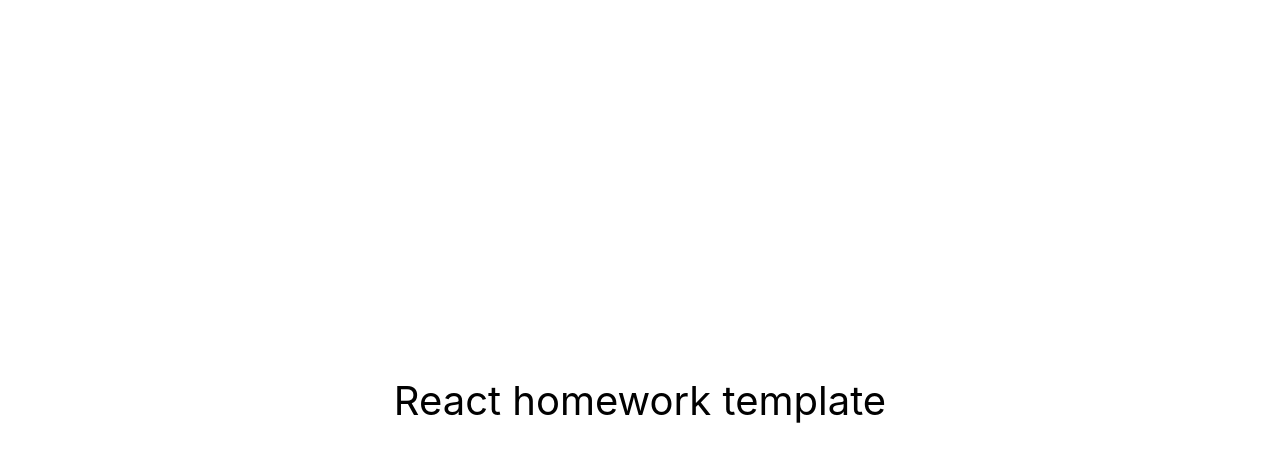
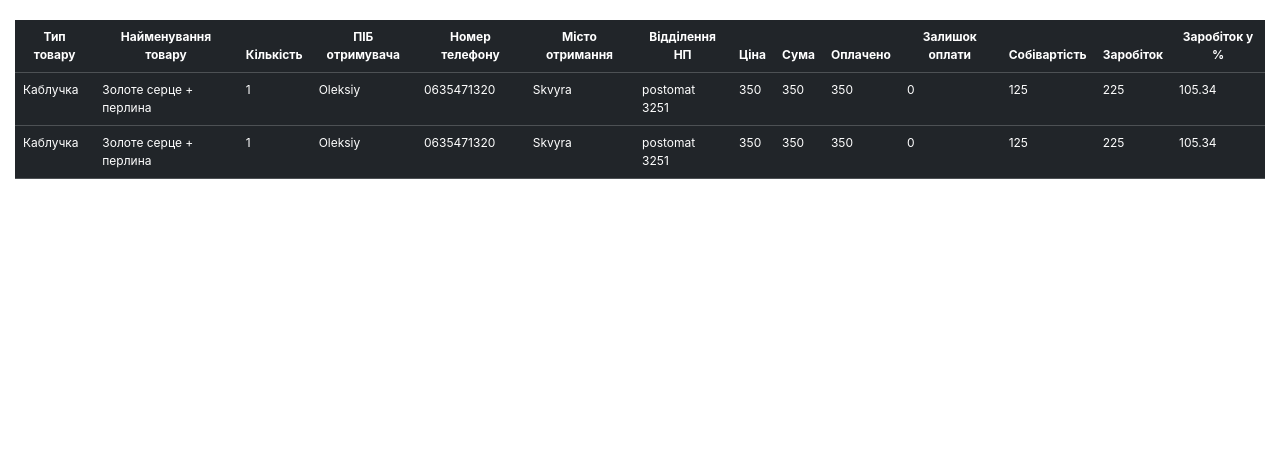
Before and after one commit to Ihorhomenko/table-departure-frontend, a React (Create React App) app: page / in a window 1280 px wide. Shown: the top 462 px of the page. Built offline with nearby package versions, Linux system fonts and the light colour scheme.

Commit message:
add table

```diff
--- a/package.json
+++ b/package.json
@@ -7,6 +7,7 @@
     "@testing-library/jest-dom": "^5.17.0",
     "@testing-library/react": "^13.4.0",
     "@testing-library/user-event": "^13.5.0",
+    "bootstrap": "^5.3.1",
     "react": "^18.2.0",
     "react-dom": "^18.2.0",
     "react-scripts": "5.0.1",
--- a/src/components/App.jsx
+++ b/src/components/App.jsx
@@ -1,16 +1,19 @@
+import Table from "./Table/Table";
+
 export const App = () => {
   return (
     <div
-      style={{
-        height: '100vh',
-        display: 'flex',
-        justifyContent: 'center',
-        alignItems: 'center',
-        fontSize: 40,
-        color: '#010101'
-      }}
+      // style={{
+      //   height: '100vh',
+      //   display: 'flex',
+      //   justifyContent: 'center',
+      //   alignItems: 'center',
+      //   fontSize: 40,
+      //   color: '#010101'
+      // }}
     >
-      React homework template
+      {/* Hello world */}
+      <Table/>
     </div>
   );
 };
--- /dev/null
+++ b/src/components/Table/Table.jsx
@@ -0,0 +1,51 @@
+import transactions from "../../transactions.json"
+import "./table.css"
+
+const Table = () => {
+    return (
+        <table class="table table-hover table-dark">
+            <thead>
+                <tr>
+                    <th scope="col">Тип товару</th>
+                    <th scope="col">Найменування товару</th>
+                    <th scope="col">Кількість</th>
+                    <th scope="col">ПІБ отримувача</th>
+                    <th scope="col">Номер телефону</th>
+                    <th scope="col">Місто отримання</th>
+                    <th scope="col">Відділення НП</th>
+                    <th scope="col">Ціна</th>
+                    <th scope="col">Сума</th>
+                    <th scope="col">Оплачено</th>
+                    <th scope="col">Залишок оплати</th>
+                    <th scope="col">Собівартість</th>
+                    <th scope="col">Заробіток</th>
+                    <th scope="col">Заробіток у %</th>
+                </tr>
+            </thead>
+            <tbody>
+                {transactions.map(el => (
+                    <tr>
+                        <td>{el.typeProduct}</td>
+                        <td>{el.product}</td>
+                        <td>{el.quantity}</td>
+                        <td>{el.name}</td>
+                        <td>{el.telNumber}</td>
+                        <td>{el.town}</td>
+                        <td>{el.post}</td>
+                        <td>{el.price}</td>
+                        <td>{el.total}</td>
+                        <td>{el.payment}</td>
+                        <td>{el.balanceToBePaid}</td>
+                        <td>{el.cost}</td>
+                        <td>{el.earnings}</td>
+                        <td>{el.percentEarning}</td>
+                   </tr>
+                ))}
+
+            </tbody>
+
+        </table>
+    )
+}
+
+export default Table
--- /dev/null
+++ b/src/components/Table/table.css
@@ -0,0 +1,14 @@
+.table{
+    font-size: 12px;
+    display: block;
+    margin-right: auto;
+    margin-left: auto;
+    padding: 0px 15px;
+    margin-top: 20px;
+    cursor: pointer;
+}
+
+.table thead{
+    text-align: center;
+    font-size: 12px;
+}
--- a/src/index.js
+++ b/src/index.js
@@ -1,6 +1,7 @@
 import React from 'react';
 import ReactDOM from 'react-dom/client';
 import { App } from './components/App';
+import 'bootstrap/dist/css/bootstrap.min.css'
 import './index.css';
 
 ReactDOM.createRoot(document.getElementById('root')).render(
--- /dev/null
+++ b/src/transactions.json
@@ -0,0 +1,34 @@
+[
+    {
+    "typeProduct": "Каблучка",
+    "product": "Золоте серце + перлина",
+    "quantity": 1,
+    "name": "Oleksiy",
+    "telNumber":"0635471320",
+    "town": "Skvyra",
+    "post": "postomat 3251",
+    "price": 350,
+    "total": 350,
+    "payment": 350,
+    "balanceToBePaid": 0,
+    "cost": 125,
+    "earnings": 225,
+    "percentEarning": 105.34
+    },
+    {
+    "typeProduct": "Каблучка",
+    "product": "Золоте серце + перлина",
+    "quantity": "1",
+    "name": "Oleksiy",
+    "telNumber":"0635471320",
+    "town": "Skvyra",
+    "post": "postomat 3251",
+    "price": 350,
+    "total": 350,
+    "payment": 350,
+    "balanceToBePaid": 0,
+    "cost": 125,
+    "earnings": 225,
+    "percentEarning": 105.34
+    }
+]
```
Also changed, not shown: src/index.css (line endings or trailing spaces), 1 other file (tests, documents, lock files or other folders).
